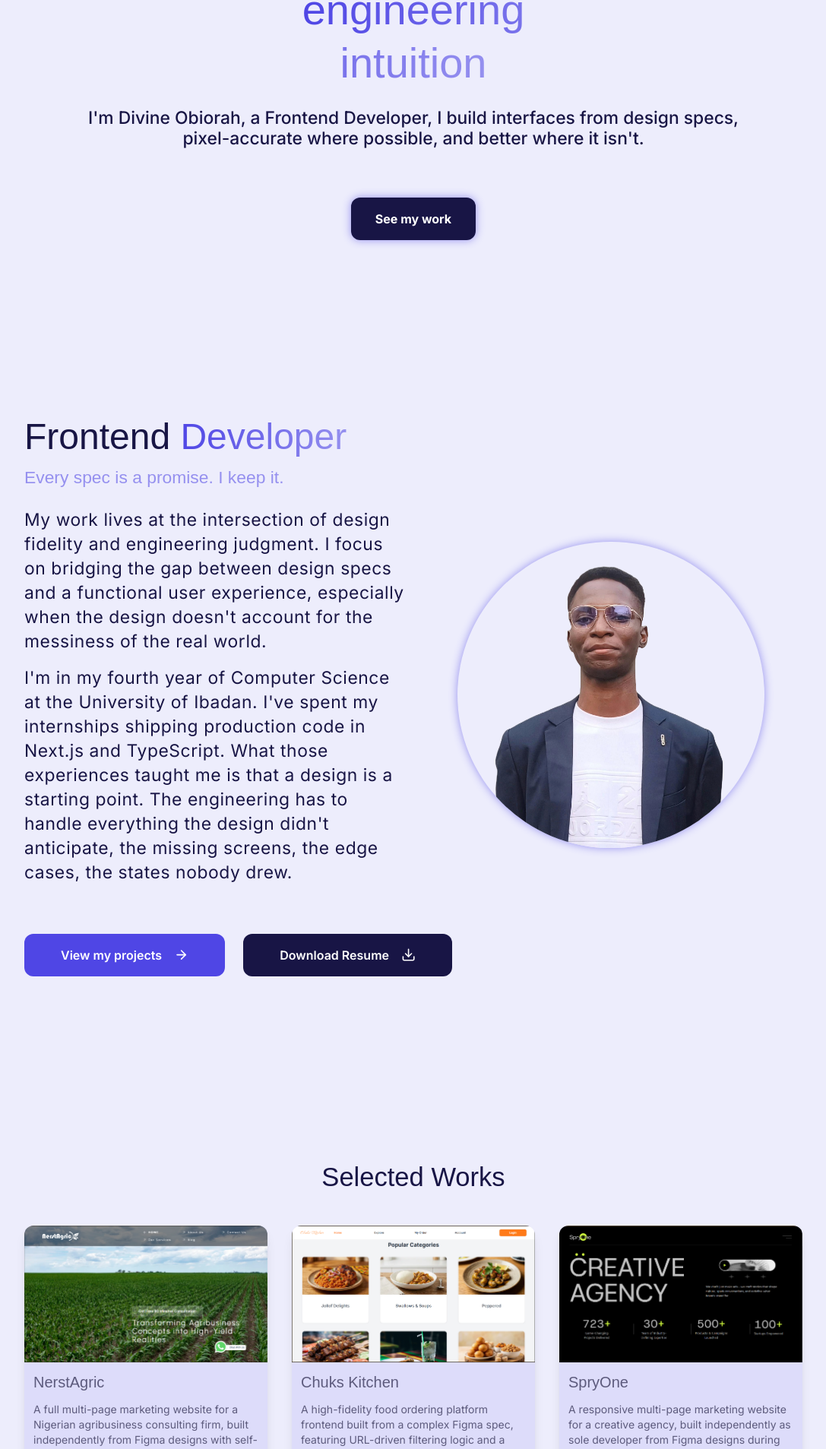
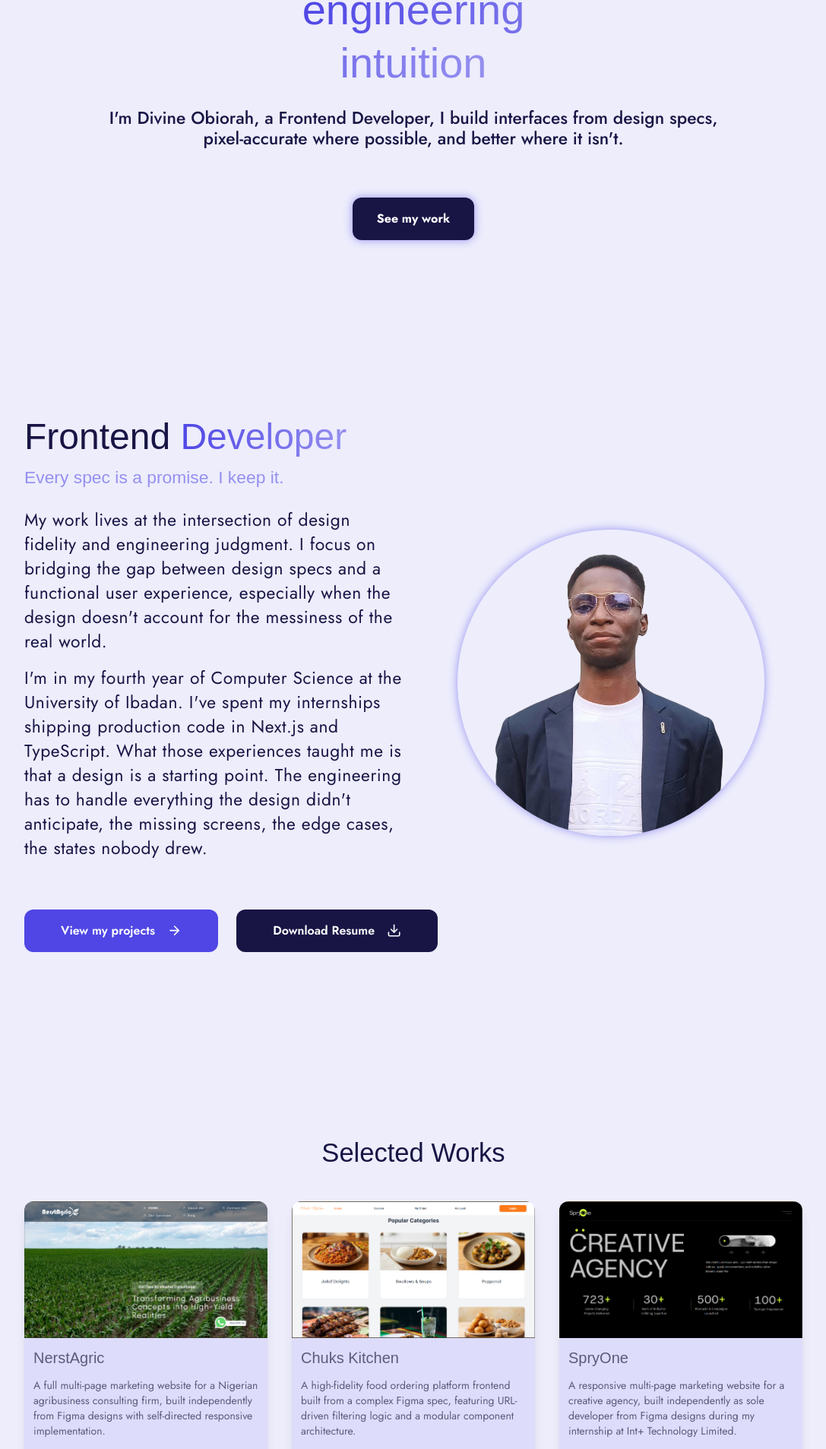
Before and after one commit to Dhee-codes/portfolio-website, a Next.js app: page / in a window 1280 px wide. Shown: the part 367-2274 px from the top of the page at 76% size, without its empty margins (96-1183 px from the left). Built offline with nearby package versions, Linux system fonts and the light colour scheme; a web font is replaced by a local one.

Commit message:
Change body font family, reduce contact form inpt padding, update resume

```diff
--- a/app/globals.css
+++ b/app/globals.css
@@ -15,7 +15,7 @@
 
 @theme inline {
   --font-heading: var(--font-gothic);
-  --font-body: var(--font-inter);
+  --font-body: var(--font-jost);
 
   --color-background: var(--background);
   --color-foreground: var(--foreground);
@@ -52,7 +52,7 @@ html {
 body {
   background: var(--background);
   color: var(--foreground);
-  font-family: var(--font-inter), sans-serif;
+  font-family: var(--font-jost), sans-serif;
   line-height: 1.4;
 }
 
--- a/app/layout.tsx
+++ b/app/layout.tsx
@@ -1,5 +1,5 @@
 import type { Metadata } from "next";
-import { Special_Gothic_Expanded_One, Inter } from "next/font/google";
+import { Special_Gothic_Expanded_One, Jost } from "next/font/google";
 import "./globals.css";
 import { ThemeProvider } from "next-themes";
 import Navbar from "@/components/layout/Navbar";
@@ -11,8 +11,8 @@ const gothic = Special_Gothic_Expanded_One({
   weight: "400",
 });
 
-const inter = Inter({
-  variable: "--font-inter",
+const jost = Jost({
+  variable: "--font-jost",
   subsets: ["latin"],
 });
 
@@ -56,7 +56,7 @@ export default function RootLayout({
       lang="en"
       suppressHydrationWarning
       data-scroll-behavior="smooth"
-      className={`${gothic.variable} ${inter.variable} antialiased`}
+      className={`${gothic.variable} ${jost.variable} antialiased`}
     >
       <body className="min-h-screen flex flex-col">
         <ThemeProvider
--- a/components/ui/ContactField.tsx
+++ b/components/ui/ContactField.tsx
@@ -7,7 +7,7 @@ interface FormFields {
 
 const labelStyles = "block text-base mb-1";
 
-const inputStyles = "block w-full bg-primary/10 placeholder:italic placeholder:opacity-80 rounded-xl px-6 py-4 mb-8 focus:outline-2 focus:outline-primary-light";
+const inputStyles = "block w-full bg-primary/10 placeholder:italic placeholder:opacity-80 rounded-xl px-4 py-3 mb-8 focus:outline-2 focus:outline-primary-light";
 
 export const InputField = ({ label, type, name, placeholder }: FormFields ) => {
   return (
--- a/components/ui/ProjectCard.tsx
+++ b/components/ui/ProjectCard.tsx
@@ -19,6 +19,7 @@ export const ProjectCard = ({ project }: { project: Project }) => {
         <Image
           src={project.coverImage}
           alt={project.title}
+          loading="lazy"
           fill
           sizes="(max-width: 768px) 100vw, (max-width: 1200px) 50vw, 33vw"
           className="object-cover group-hover:scale-105 transition-all duration-500"
--- a/components/ui/StackList.tsx
+++ b/components/ui/StackList.tsx
@@ -8,7 +8,7 @@ export const StackList = ({ stack }: StackListProps ) => {
       {stack.map((tech) => (
         <span
           key={tech}
-          className="text-xs px-3 py-1 bg-primary-shade text-accent dark:text-primary-off font-semibold rounded-md"
+          className="text-xs px-3 py-1 bg-primary-shade text-accent dark:text-primary-off font-bold rounded-md"
         >
           {tech}
         </span>
```
Also changed, not shown: 1 other file (tests, documents, lock files or other folders).
